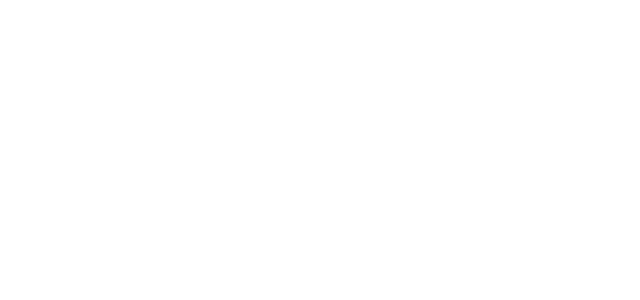
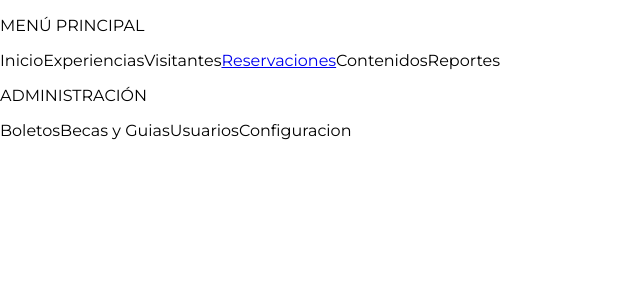
Before and after one commit to doublerre/sizz-app, a React (Vite) app: page /app in a window 1280 px wide. Shown: the top 300 px of the page, without its empty margins (0-640 px from the left). Built offline with nearby package versions, Linux system fonts and the light colour scheme.

Commit message:
Menu lateral de la consola interna

```diff
--- a/src/index.css
+++ b/src/index.css
@@ -10,6 +10,7 @@
   --neutral-canvas: #F4f8fb;
   --neutral-surface: #ffffff;
   --neutral-border: #d7e1e8;
+
   /* Semanticos */
   --bg-brand-default: var(--brand-blue);
   --bg-canvas: var(--neutral-canvas);
--- a/src/layouts/AppLayout.tsx
+++ b/src/layouts/AppLayout.tsx
@@ -1,8 +1,38 @@
-import { Outlet } from "react-router-dom";
+import { Outlet, NavLink } from "react-router-dom";
+const mainMenu = [
+    { label: "Inicio", to: "", available: false },
+    { label: "Experiencias", to: "", available: false },
+    { label: "Visitantes", to: "", available: false },
+    { label: "Reservaciones", to: "/app/reservaciones", available: true },
+    { label: "Contenidos", to: "", available: false },
+    { label: "Reportes", to: "", available: false }
+
+]
+
+const adminMenu = [
+    { label: "Boletos", to: "", available: false },
+    { label: "Becas y Guias", to: "", available: false },
+    { label: "Usuarios", to: "", available: false },
+    { label: "Configuracion", to: "", available: false }
+]
 
 function AppLayout() {
     return (
         <>
+            <p>MENÚ PRINCIPAL</p>
+            {mainMenu.map((item) =>
+                item.available ? <NavLink key={item.label} to={item.to}>
+                    {item.label}
+                </NavLink> : <span key={item.label}>{item.label}</span>)}
+
+            <p>ADMINISTRACIÓN</p>
+            {adminMenu.map((item) =>
+                item.available ? <NavLink key={item.label} to={item.to}>
+                    {item.label}
+                </NavLink> : <span key={item.label}>{item.label}</span>
+
+            )}
+
             <Outlet />
         </>
     )
```
